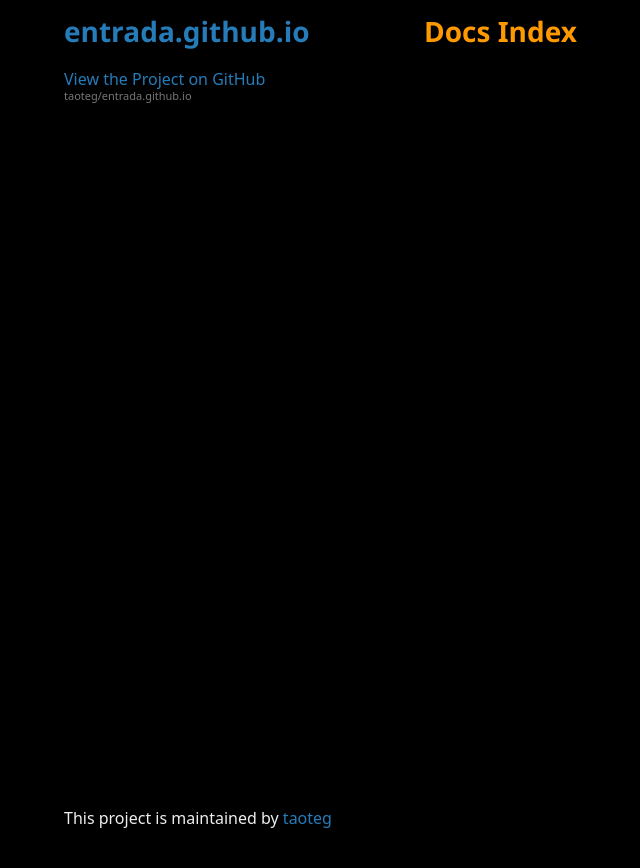
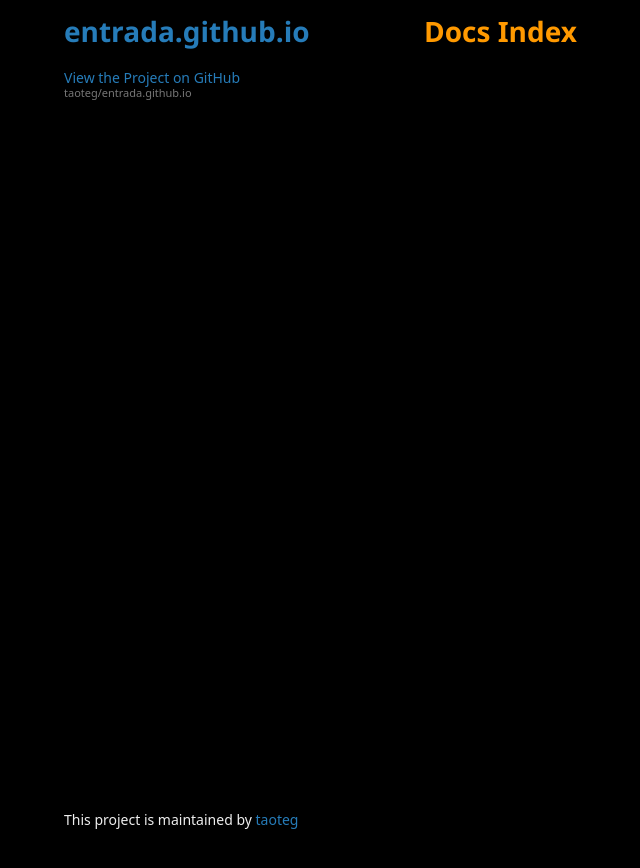
Before and after one commit to taoteg/entrada.github.io, a Jekyll site: the page built from docs/index.md, in a window 1280 px wide. Shown: the top 868 px of the page, without its empty margins (146-786 px from the left). Built offline with Jekyll 4.4.1, drawn with Linux system fonts in a browser that asks for light colours; some web fonts are replaced; our own code applies the rules of GitHub Pages for plain Markdown files; the repository's description, which GitHub fills in, is left out.

Commit message:
Update style.scss

```diff
--- a/docs/assets/css/style.scss
+++ b/docs/assets/css/style.scss
@@ -5,7 +5,7 @@
 body {
   background: #000;
   color: #eee;
-  font-size: 1rem;
+  /*font-size: 1rem;*/
   margin: 1rem;
   padding: 0;
 }
```
